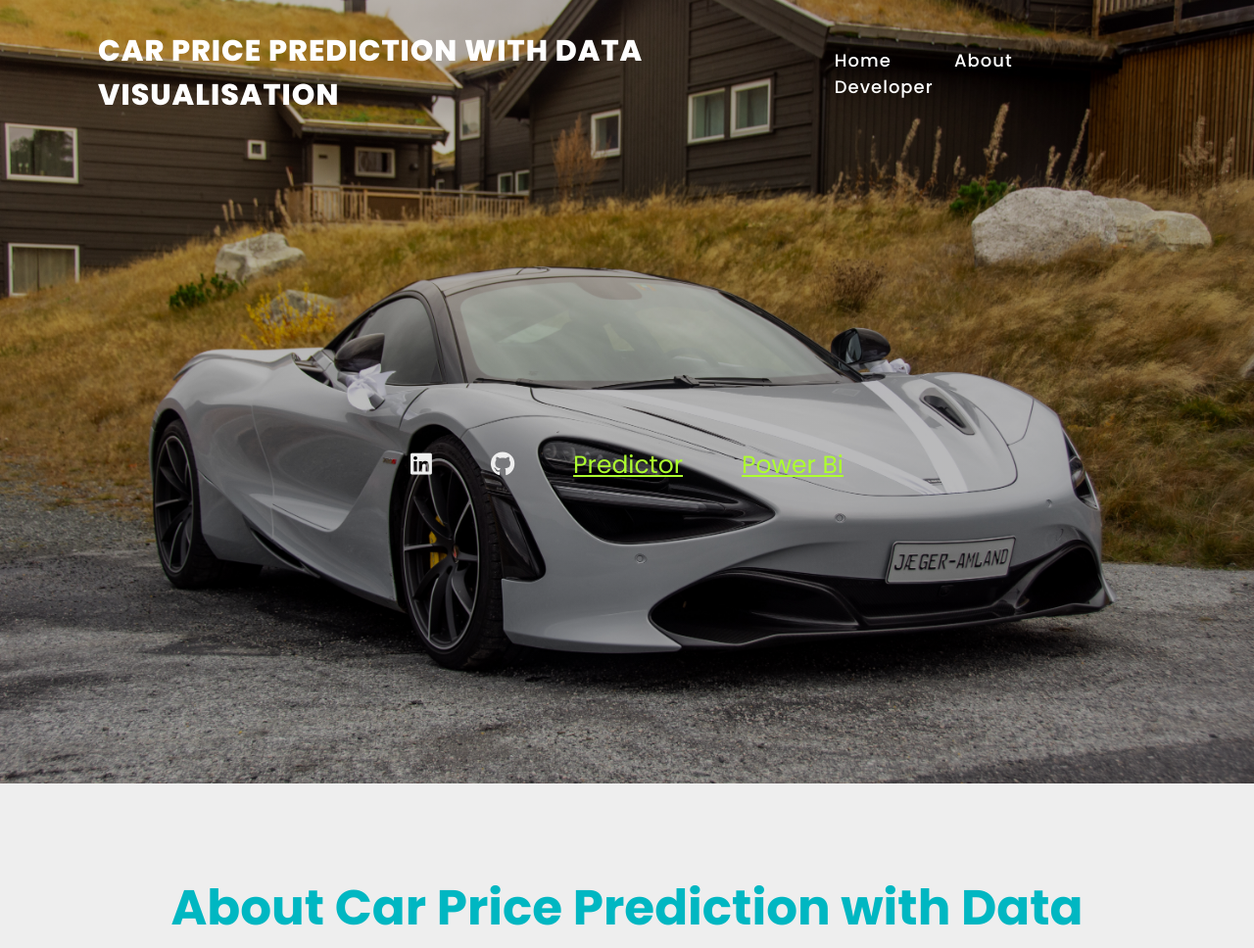
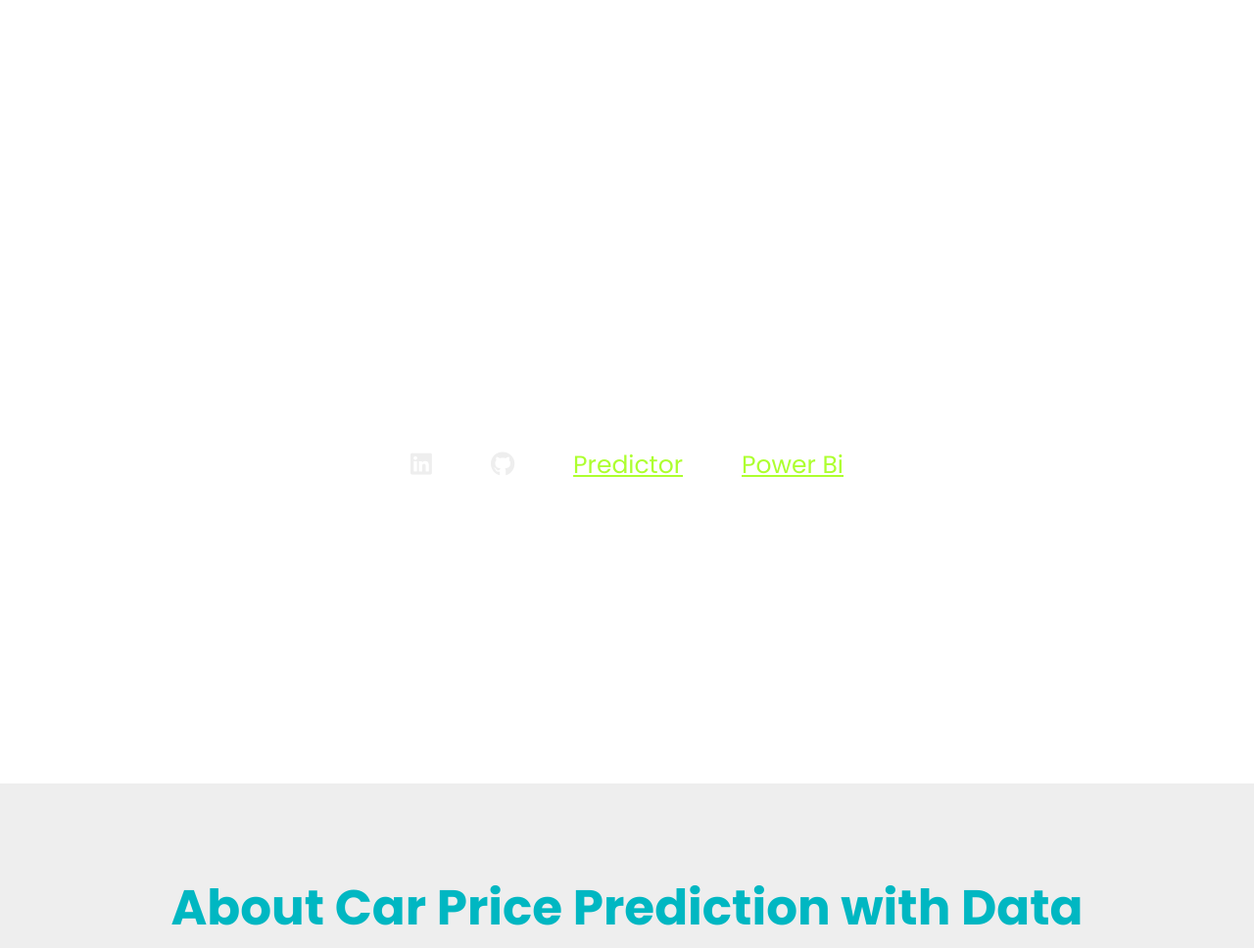
Before and after one commit to Arora123Vasu/Car-Price-Prediction, a Flask app: page / in a window 1280 px wide. Shown: the top 968 px of the page at 98% size. Run offline with Flask 2, Linux system fonts and the light colour scheme; parts of the project's set-up code (start-up, migrations or seed data) failed here and were passed over; some libraries are stand-ins or nearby versions.

Commit message:
Update style.css

```diff
--- a/static/style.css
+++ b/static/style.css
@@ -24,9 +24,6 @@ section a {
 
 section:nth-child(1) {
 	justify-content: flex-start;
-	background: linear-gradient(#0004, #0004),
-	url('../static/main.jpg')
-			no-repeat;
 	background-size: cover;
 	background-position: center;
 	color: #fff;
```
